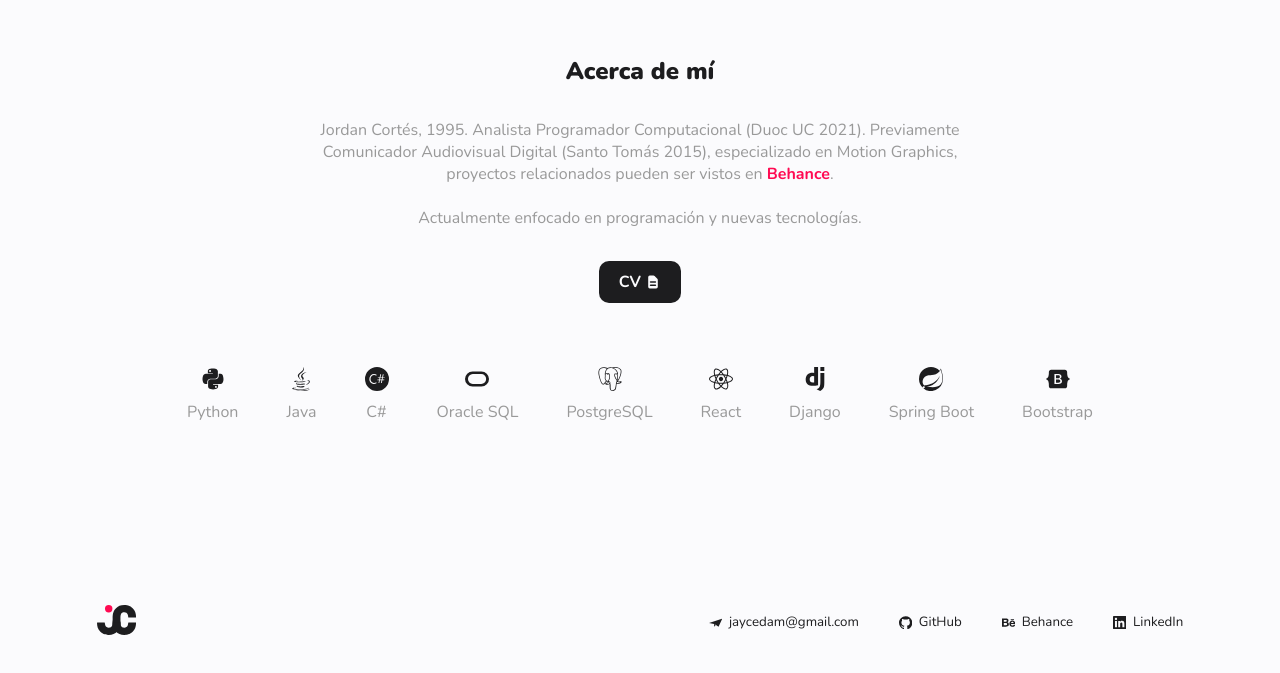
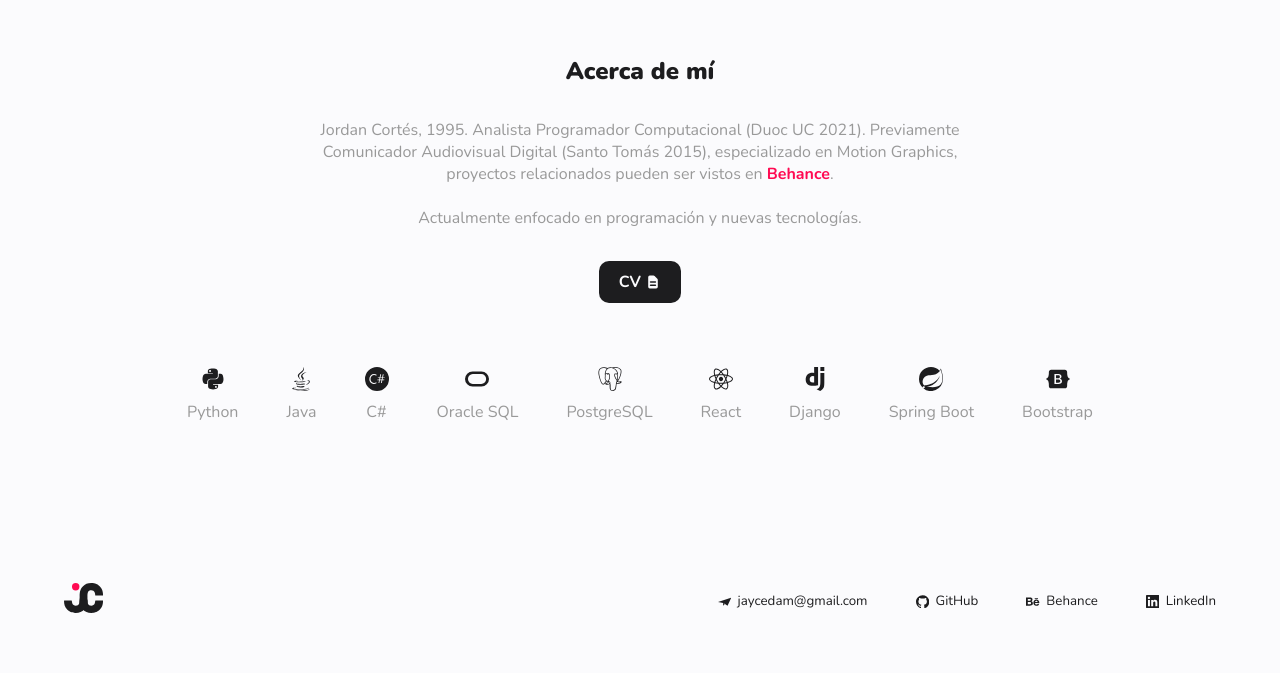
Before and after one commit to Jaycedam/portfolio-react, a React (Create React App) app: page / in a window 1280 px wide. Shown: the part 1013-1686 px from the top of the page. After the commit the page ends 1664 px from the top, so only its background shows below. Built offline with nearby package versions, Linux system fonts and the light colour scheme; no server answers.

Commit message:
footer change

```diff
--- a/src/components/Footer/Footer.jsx
+++ b/src/components/Footer/Footer.jsx
@@ -1,11 +1,10 @@
 import './footer.css';
 import { SiMinutemailer, SiGithub, SiLinkedin } from "react-icons/si";
-import {SiBehance} from "react-icons/si";
+import { SiBehance } from "react-icons/si";
 
 export default function Footer() {
     return (
         <footer>
-            <div className="container">
 
             <div className="logo">
                 <svg id="logo-svg" xmlns="http://www.w3.org/2000/svg" width="931.31" height="715.26" viewBox="0 0 931.31 715.26">
@@ -40,8 +39,6 @@ export default function Footer() {
                 </a>
 
             </div>
-            </div>
         </footer>
-
     )
 }
--- a/src/components/Footer/footer.css
+++ b/src/components/Footer/footer.css
@@ -1,18 +1,15 @@
 footer {
     margin-top: 4em;
-}
-
-footer .container {
     display: flex;
     flex-direction: column-reverse;
     flex-wrap: wrap;
     color: var(--text);
-    font-size: smaller;
     height: auto;
     overflow: hidden;
     justify-content: center;
     align-items: center;
     gap: 3em;
+    padding: 2em 4em;
 }
 
 footer .social-icons {
@@ -28,13 +25,14 @@ footer .social-icons a {
     display: flex;
     align-items: center;
     gap: .5em;
+    font-size: smaller;
 }
 
-footer .container .logo {
+footer .logo {
     width: 100%;
 }
 
-footer .container .logo svg {
+footer .logo svg {
     width: 100%;
     height: 30px;
     object-fit: scale-down;
@@ -44,24 +42,24 @@ footer .container .logo svg {
 
 /* Large ≥992px / desktop navbar */
 @media (min-width:992px) {
-    footer .container {
+    footer {
         justify-content: space-between;
         gap: 0;
         flex-direction: row;
     }
 
     footer .social-icons {
-        width: 70%;
+        width: auto;
         align-items: center;
         justify-content: flex-end;
         gap: 3em;
     }
 
-    footer .container .logo {
-        width: 30%;
+    footer .logo {
+        width: auto;
     }
 
-    footer .container .logo svg {
+    footer .logo svg {
         width: auto;
         height: 30px;
     }
```
Lines whose indentation alone changed are shown as unchanged.
